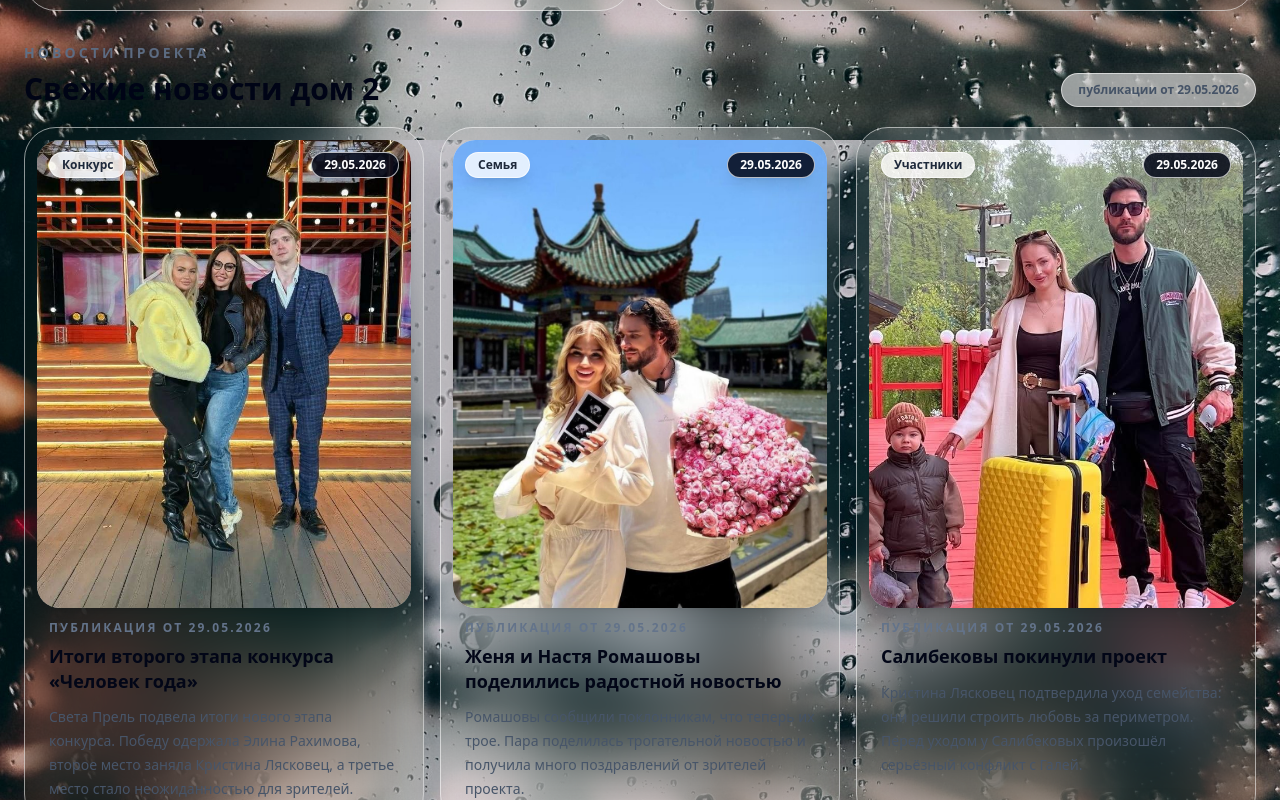
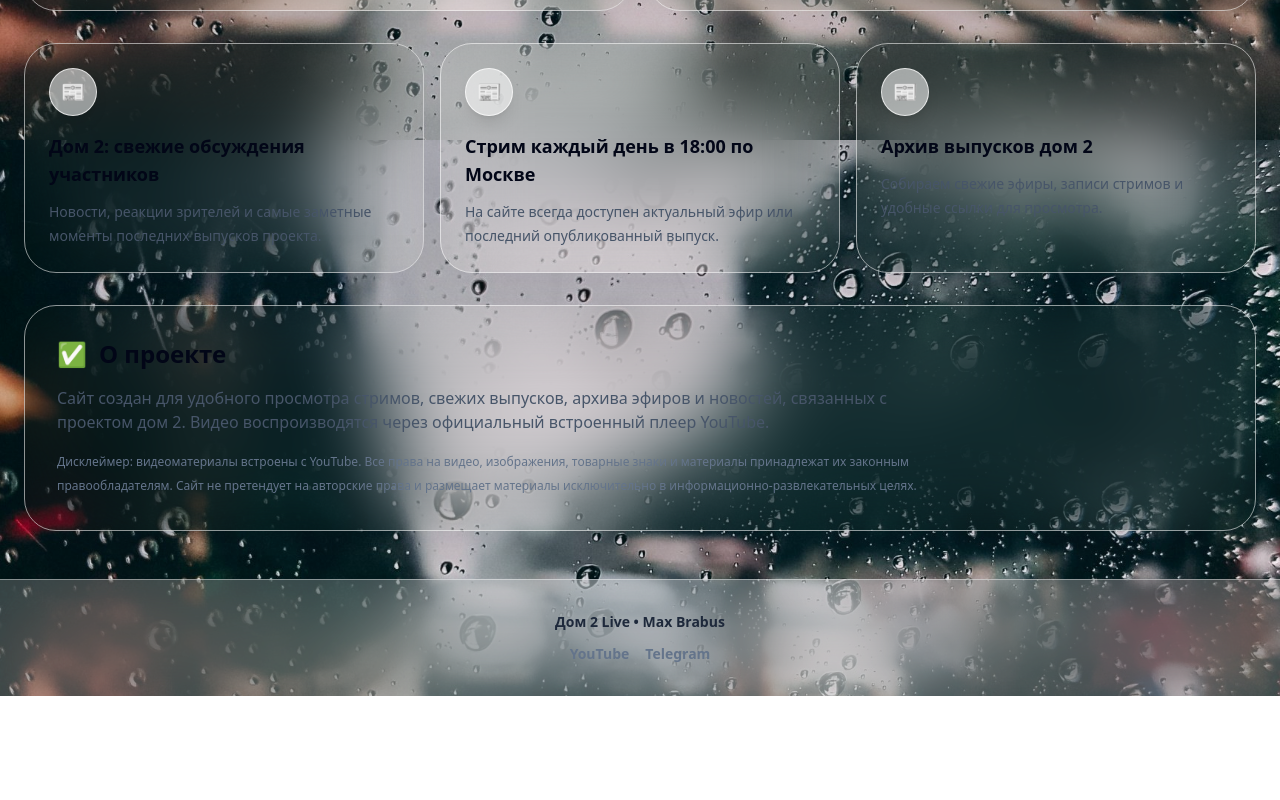
Before and after one commit to thaninchote9-rgb/dom2-live-site, a Next.js app: page / in a window 1280 px wide. Shown: the part 1460-2260 px from the top of the page. After the commit the page ends 2156 px from the top, so only its background shows below. Built offline with nearby package versions, Linux system fonts and the light colour scheme.

Commit message:
Add files via upload

```diff
--- a/app/page.jsx
+++ b/app/page.jsx
@@ -39,25 +39,16 @@ const archiveItems = [
 
 const newsItems = [
   {
-    date: "29.05.2026",
-    image: "/news/news-chelovek-goda.jpg",
-    title: "Итоги второго этапа конкурса «Человек года»",
-    text: "Света Прель подвела итоги нового этапа конкурса. Победу одержала Элина Рахимова, второе место заняла Кристина Лясковец, а третье место стало неожиданностью для зрителей.",
-    tag: "Конкурс",
+    title: "Дом 2: свежие обсуждения участников",
+    text: "Новости, реакции зрителей и самые заметные моменты последних выпусков проекта.",
   },
   {
-    date: "29.05.2026",
-    image: "/news/news-romashovy.jpg",
-    title: "Женя и Настя Ромашовы поделились радостной новостью",
-    text: "Ромашовы сообщили поклонникам, что теперь их трое. Пара поделилась трогательной новостью и получила много поздравлений от зрителей проекта.",
-    tag: "Семья",
+    title: "Стрим каждый день в 18:00 по Москве",
+    text: "На сайте всегда доступен актуальный эфир или последний опубликованный выпуск.",
   },
   {
-    date: "29.05.2026",
-    image: "/news/news-salibekovy.jpg",
-    title: "Салибековы покинули проект",
-    text: "Кристина Лясковец подтвердила уход семейства: они решили строить любовь за периметром. Перед уходом у Салибековых произошёл серьёзный конфликт с Галей.",
-    tag: "Участники",
+    title: "Архив выпусков дом 2",
+    text: "Собираем свежие эфиры, записи стримов и удобные ссылки для просмотра.",
   },
 ];
 
@@ -269,44 +260,16 @@ export default function HomePage() {
           </GlassCard>
         </section>
 
-        <section id="news" className="mt-8">
-          <div className="mb-5 flex flex-wrap items-end justify-between gap-3">
-            <div>
-              <div className="mb-2 text-sm font-black uppercase tracking-[0.22em] text-slate-500">новости проекта</div>
-              <h2 className="text-3xl font-black text-slate-950">Свежие новости дом 2</h2>
-            </div>
-            <div className="rounded-full border border-white/60 bg-white/55 px-4 py-2 text-xs font-black text-slate-600 shadow-md backdrop-blur-xl">
-              публикации от 29.05.2026
-            </div>
-          </div>
-
-          <div className="grid gap-4 md:grid-cols-3">
-            {newsItems.map((item) => (
-              <GlassCard key={item.title} className="overflow-hidden p-3">
-                <div className="relative overflow-hidden rounded-[1.4rem] bg-white/60 shadow-lg">
-                  <img
-                    src={item.image}
-                    alt={item.title}
-                    className="aspect-[4/5] w-full object-cover object-center"
-                  />
-                  <div className="absolute left-3 top-3 rounded-full border border-white/70 bg-white/80 px-3 py-1 text-xs font-black text-slate-800 shadow-lg backdrop-blur-xl">
-                    {item.tag}
-                  </div>
-                  <div className="absolute right-3 top-3 rounded-full border border-white/70 bg-slate-950/85 px-3 py-1 text-xs font-black text-white shadow-lg backdrop-blur-xl">
-                    {item.date}
-                  </div>
-                </div>
-
-                <div className="p-3">
-                  <div className="mb-2 text-xs font-black uppercase tracking-[0.18em] text-slate-500">
-                    публикация от {item.date}
-                  </div>
-                  <h3 className="mb-3 text-lg font-black leading-snug text-slate-950">{item.title}</h3>
-                  <p className="text-sm leading-6 text-slate-600">{item.text}</p>
-                </div>
-              </GlassCard>
-            ))}
-          </div>
+        <section id="news" className="mt-8 grid gap-4 md:grid-cols-3">
+          {newsItems.map((item) => (
+            <GlassCard key={item.title} className="p-6 transition hover:-translate-y-1 hover:bg-white/60">
+              <div className="mb-4 flex h-12 w-12 items-center justify-center rounded-3xl border border-white/70 bg-white/55 text-xl shadow-lg backdrop-blur-xl">
+                <Icon label="news">📰</Icon>
+              </div>
+              <h2 className="mb-3 text-lg font-black text-slate-950">{item.title}</h2>
+              <p className="text-sm leading-6 text-slate-600">{item.text}</p>
+            </GlassCard>
+          ))}
         </section>
 
         <GlassCard id="about" className="mt-8 p-6 md:p-8">
```
Also changed, not shown: 1 other file (tests, documents, lock files or other folders).
